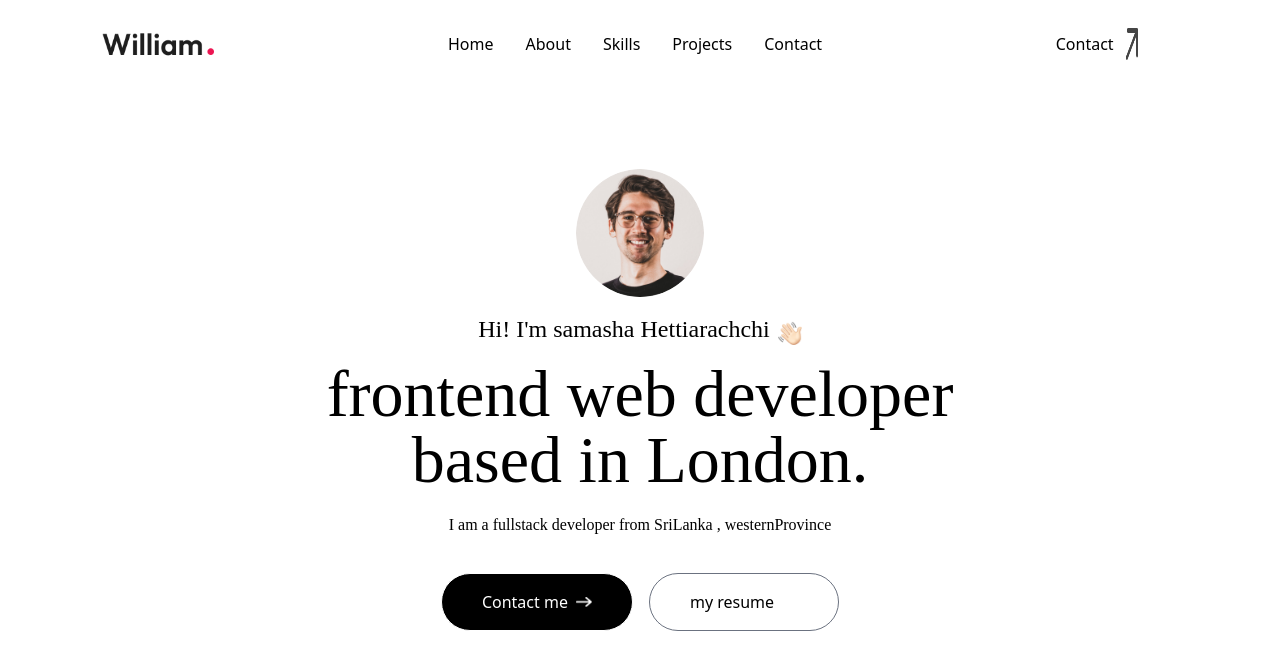
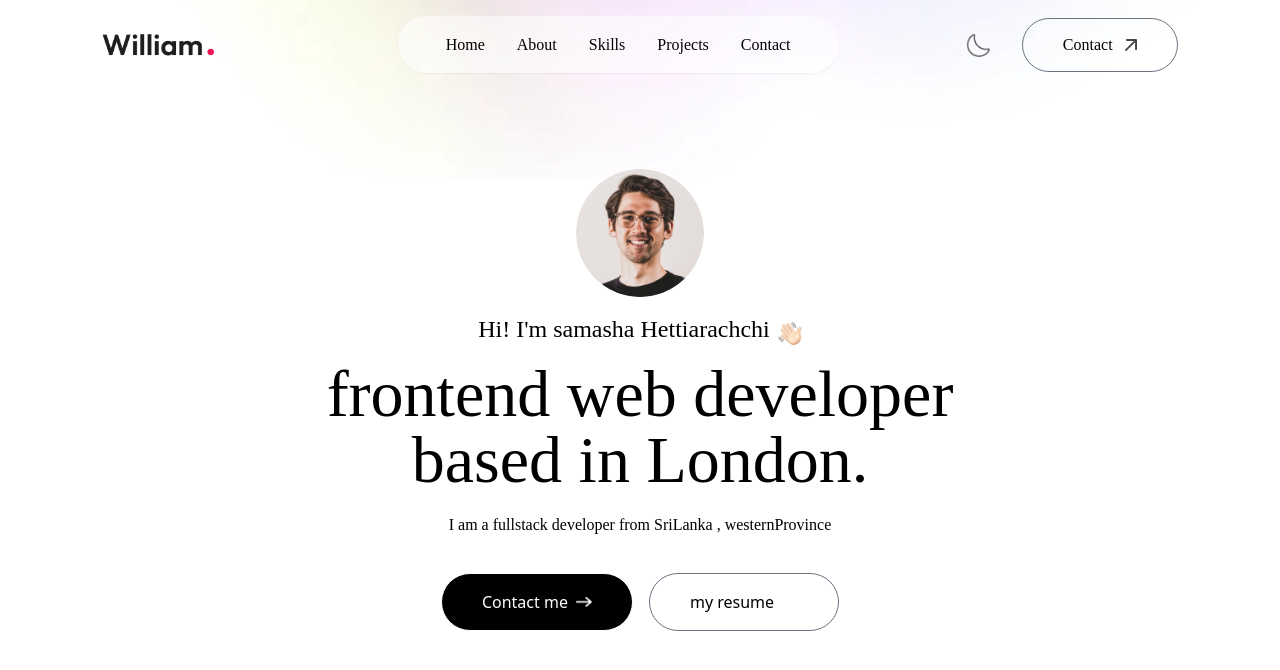
Before and after one commit to SamashaHettiarachchi/my-app-Porfolio, a Next.js app: page / in a window 1280 px wide. Shown: the top 670 px of the page. Built offline with nearby package versions, Linux system fonts and the light colour scheme; a web font is replaced by a local one.

Commit message:
Add_Nav_Bar.jsx

```diff
--- a/app/Components/NavBar.jsx
+++ b/app/Components/NavBar.jsx
@@ -1,26 +1,87 @@
-import React from "react";
+import React, { useRef } from "react";
 import Image from "next/image";
 import { assets } from "@/Assets/assets";
 
 const NavBar = () => {
+
+    const sideMenuRef = useRef();
+
+    const openMenu=()=>{
+        sideMenuRef.current.style.transform='translatex(-16rem)'
+    }
+    const closeMenu=()=>{
+        sideMenuRef.current.style.transform='translatex(16rem)'
+    }
   return (
     <>
-      <nav className='w-full fixed px-5 lg:px-8 xl:px-[8%] py-4 flex items-center justify-between z-50'>
+    <div className='fixed top-0 right-0 w-11/12 -z-10 translate-y-[-80%]'>
+        <Image src={assets.header_bg_color} alt="" className='w-full' />
+    </div>
+      <nav className="w-full fixed px-5 lg:px-8 xl:px-[8%] py-4 flex items-center justify-between z-50">
         <a href="#top">
-            <Image src={assets.logo} className='w-28 cursor-pointer mr-14' alt="" />
+          <Image
+            src={assets.logo}
+            className="w-28 cursor-pointer mr-14"
+            alt=""
+          />
         </a>
-     <ul className="hidden md:flex items-center gap-6 lg:gap-8  rounded-full px-12 py-3">
-         <li><a href="#home">Home</a></li>
-         <li><a href="#about">About</a></li>
-         <li><a href="#skills">Skills</a></li>
-         <li><a href="#projects">Projects</a></li>
-         <li><a href="#contact">Contact</a></li>
-</ul>
+        <ul className="hidden md:flex items-center gap-6 lg:gap-8  rounded-full px-12 py-3 bg-white shadow-sm bg-opacity-50">
+          <li>
+            <a  className="font-Ovo" href="#home">Home</a>
+          </li>
+          <li>
+            <a className="font-Ovo" href="#about">About</a>
+          </li>
+          <li>
+            <a className="font-Ovo" href="#skills">Skills</a>
+          </li>
+          <li>
+            <a className="font-Ovo" href="#projects">Projects</a>
+          </li>
+          <li>
+            <a className="font-Ovo" href="#contact">Contact</a>
+          </li>
+        </ul>
 
+        <div className="flex items-center gap-4">
 
-        <div>
-            <a href="#contact"  className="hidden lg:flex item-center gap-3 px-10 py-2.5 border-gray-500 rounded-full ml-4">Contact<Image src={assets.arrow_icon} className='w-3' alt=""/></a>
+           <button>
+            <Image src={assets.moon_icon} alt="" className="w-6"/>
+           </button>
+
+          <a
+            href="#contact"
+            className="hidden lg:flex items-center gap-3 px-10 py-2.5 border border-gray-500 rounded-full ml-4 font-Ovo"
+          >
+            Contact
+            <Image src={assets.arrow_icon} className="w-3" alt="" />
+          </a>
+          <button className="block md:hidden ml-3" onClick={openMenu}>
+            <Image src={assets.menu_black} alt="" className="w-6"/>
+          </button>
         </div>
+
+        {/*----------* Mobile Menu*----------*/}
+        <ul ref={sideMenuRef} className="flex md:hidden flex-col gap-4 py-20 px-10 fixed -right-64 top-0 bottom-0 w-64 z-50 h-screen bg-rose-50 transition duration-500">
+            <div className="absolute right-6 top-6" onClick={closeMenu}>
+                <Image src={assets.close_black}alt='' className="w-5 cursor-pointer " />
+            </div>
+            <li>
+            <a  className="font-Ovo" onClick={closeMenu} href="#home">Home</a>
+          </li>
+          <li>
+            <a className="font-Ovo" onClick={closeMenu} href="#about">About</a>
+          </li>
+          <li>
+            <a className="font-Ovo" onClick={closeMenu} href="#skills">Skills</a>
+          </li>
+          <li>
+            <a className="font-Ovo" onClick={closeMenu} href="#projects">Projects</a>
+          </li>
+          <li>
+            <a className="font-Ovo" onClick={closeMenu}href="#contact">Contact</a>
+          </li>
+        </ul>
       </nav>
     </>
   );
```
